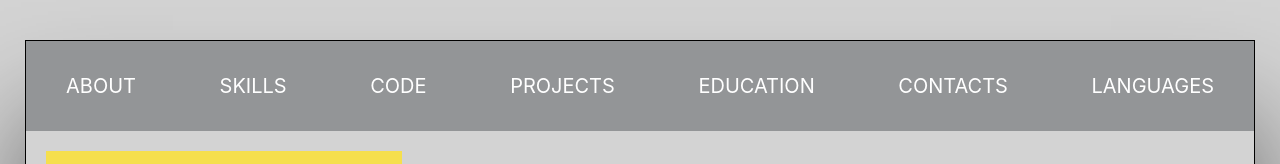
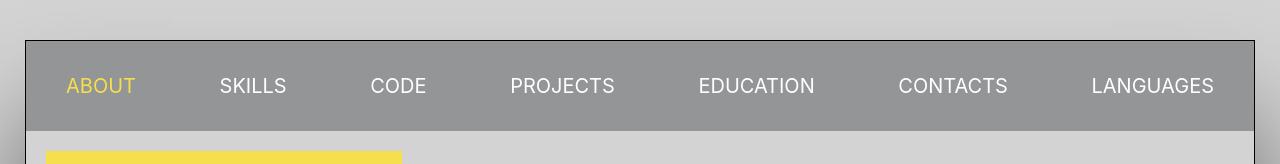
Before and after one commit to Marricone23/rsschool-cv, a plain HTML site: page index.html in a window 1280 px wide. In both pictures the pointer is over the link "ABOUT". Shown: the top 164 px of the page. Drawn offline with nearby package versions, Linux system fonts and the light colour scheme.

Commit message:
feat: update css file

```diff
--- a/style.css
+++ b/style.css
@@ -115,6 +115,9 @@ header {
    color: hsl(0, 0%, 100%);
  }
 
+ .nav-item a:hover{
+   color: #F5DF4D
+}
  .contact-item a  {
     text-decoration: none;
     color: #939597;
```
